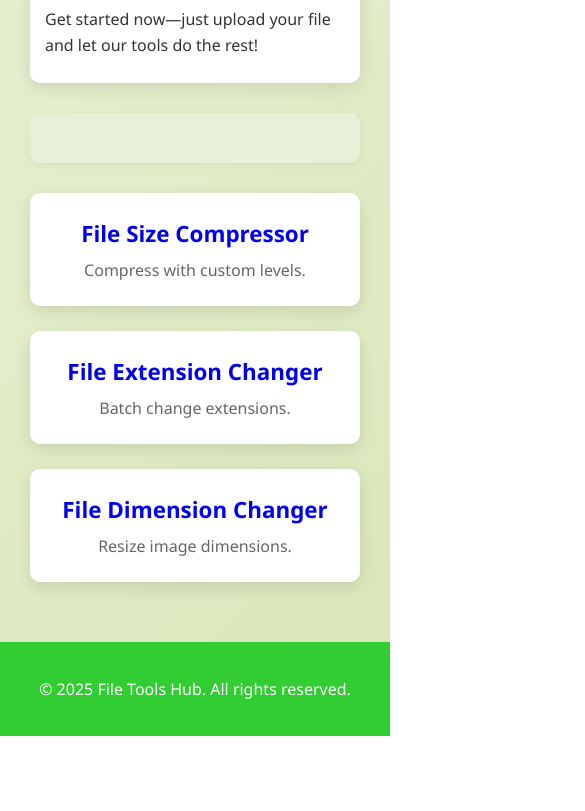
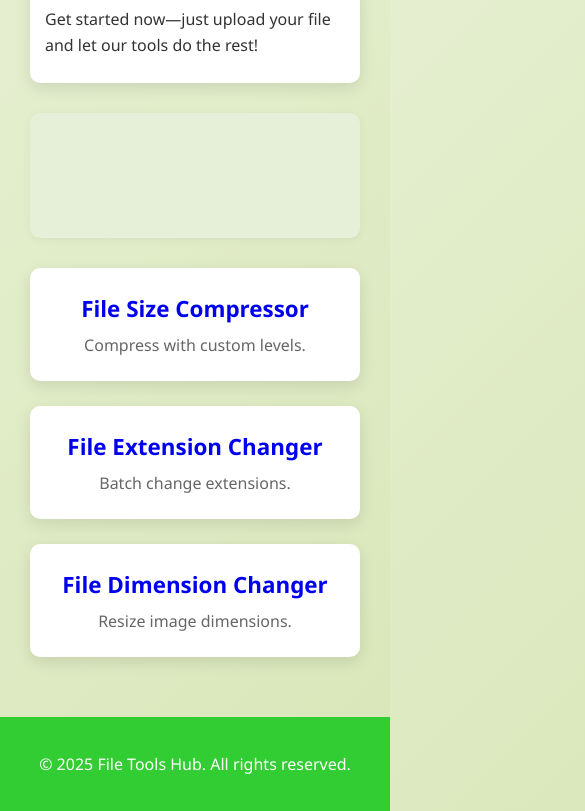
Before and after one commit to Safal-Subedi/Tools, a plain HTML site: page index.html in a window 390 px wide. Shown: the part 1118-1929 px from the top of the page, 585 px wide, since content can reach past the window. Before the commit the page ends 1854 px from the top, so only its background shows below. Drawn offline with Linux system fonts and the light colour scheme.

Commit message:
Update index.html

```diff
--- a/index.html
+++ b/index.html
@@ -50,6 +50,7 @@
             header h1 { font-size: 2em; }
             header p { font-size: 1em; }
             .description { padding: 15px; }
+            .ad-space { padding: 15px; }
         }
     </style>
 </head>
@@ -75,14 +76,12 @@
             <p>Get started now—just upload your file and let our tools do the rest!</p>
         </div>
         <div class="ad-space">
-            <script async src="https://pagead2.googlesyndication.com/pagead/js/adsbygoogle.js?client=ca-pub-XXXXXXXXXXXXXXXX"
+            <script async src="https://pagead2.googlesyndication.com/pagead/js/adsbygoogle.js?client=ca-pub-8469839593145584"
                  crossorigin="anonymous"></script>
             <ins class="adsbygoogle"
-                 style="display:block"
-                 data-ad-client="ca-pub-XXXXXXXXXXXXXXXX"
-                 data-ad-slot="YYYYYYYYYY"
-                 data-ad-format="auto"
-                 data-full-width-responsive="true"></ins>
+                 style="display:inline-block;width:728px;height:90px"
+                 data-ad-client="ca-pub-8469839593145584"
+                 data-ad-slot="7402163082"></ins>
             <script>
                  (adsbygoogle = window.adsbygoogle || []).push({});
             </script>
```
